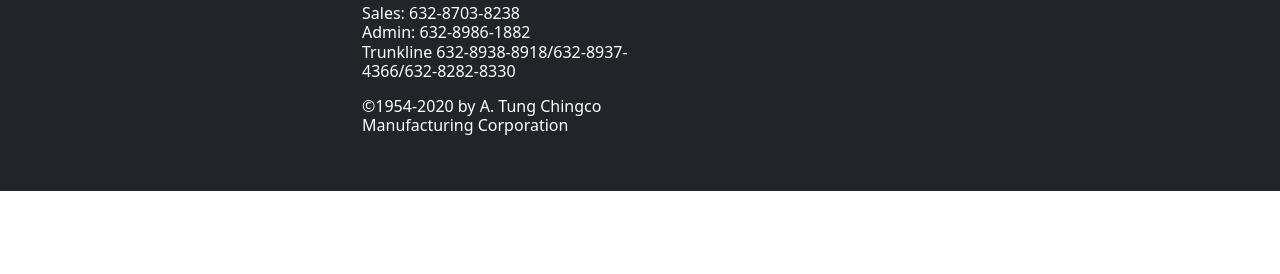
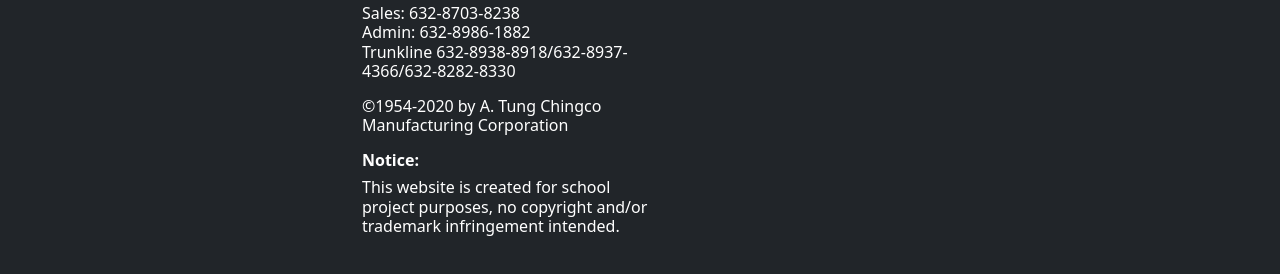
Before and after one commit to ligosardineslaya/ligosardineslaya.github.io, a plain HTML site: page about.html in a window 1280 px wide. Shown: the part 4155-4429 px from the top of the page. Before the commit the page ends 4346 px from the top, so only its background shows below. Drawn offline with nearby package versions, Linux system fonts and the light colour scheme.

Commit message:
Update about.html

```diff
--- a/about.html
+++ b/about.html
@@ -192,6 +192,15 @@
 							</h6>
 						</div>
 					</div>
+					<div class="row mt-2">
+						<div class="col">
+							<h6 style="color:#FFFFFF"><b>Notice:</b></h6>
+							<h6 style="color:#FFFFFF">
+								This website is created for school project purposes,
+								no copyright and/or trademark infringement intended.
+							</h6>
+						</div>
+					</div>
 				</div>
 				<div class="col">
 					<div class="row mt-2">
```
